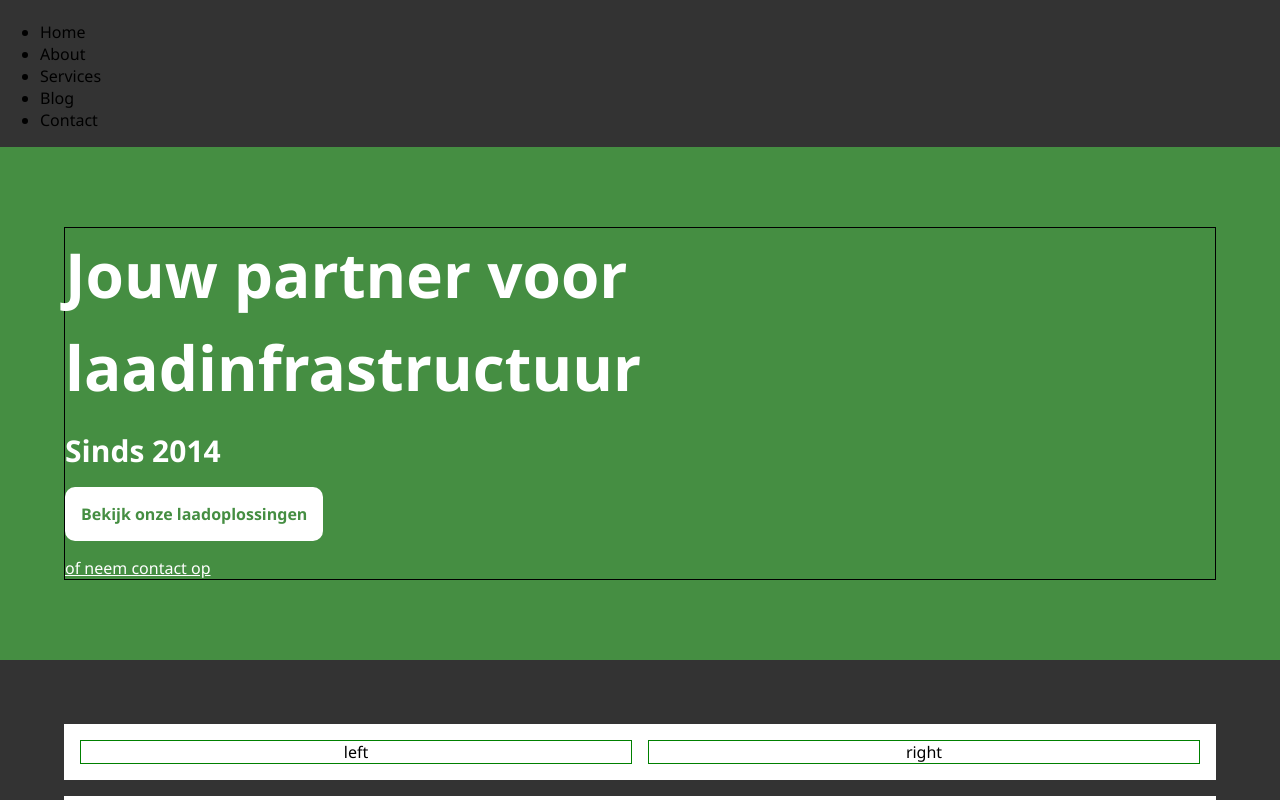
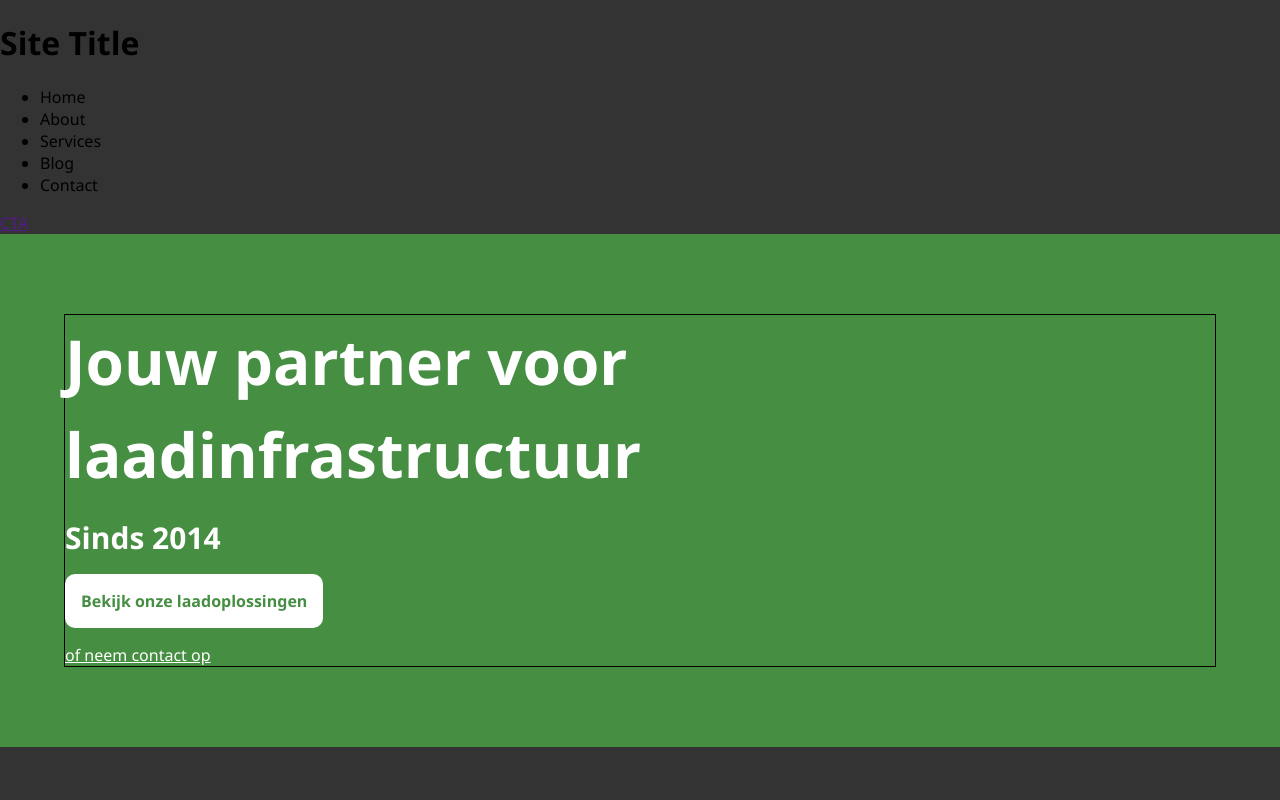
Before and after one commit to JustinDouglas16/test-site, a plain HTML site: page index.html in a window 1280 px wide. Shown: the top 800 px of the page. Drawn offline with Linux system fonts and the light colour scheme.

Commit message:
added some more proper markup and cta button

```diff
--- a/index.html
+++ b/index.html
@@ -11,7 +11,10 @@
 <body>
     <!-- header component -->
     <header>
-        <h1></h1>
+        <div>
+            <h1>Site Title</h1>
+        </div>
+        <div>
             <nav>
                 <ul>
                     <li>Home</li>
@@ -21,6 +24,8 @@
                     <li>Contact</li>
                 </ul>
             </nav>
+            <a href="">CTA</a>
+        </div>
     </header>
 
     <div class="hero-wrapper">
```
Lines whose indentation alone changed are shown as unchanged.
